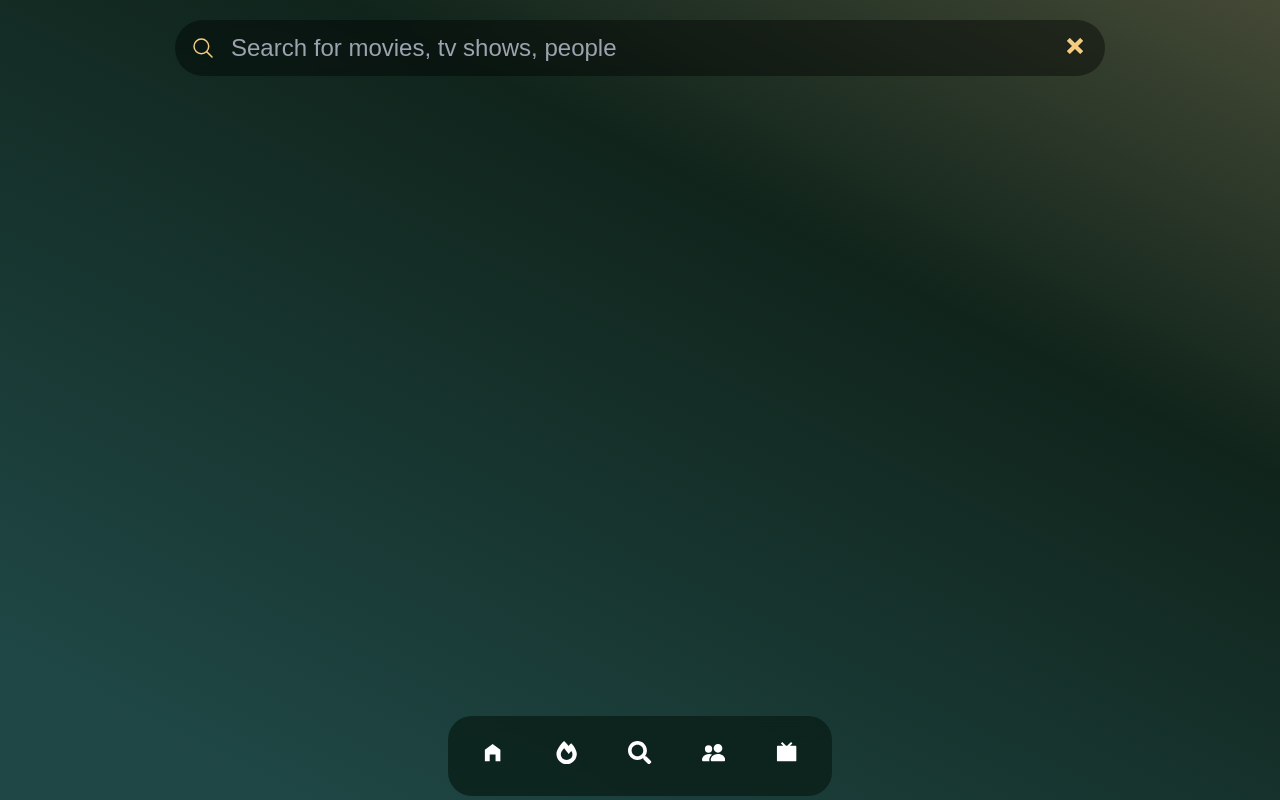
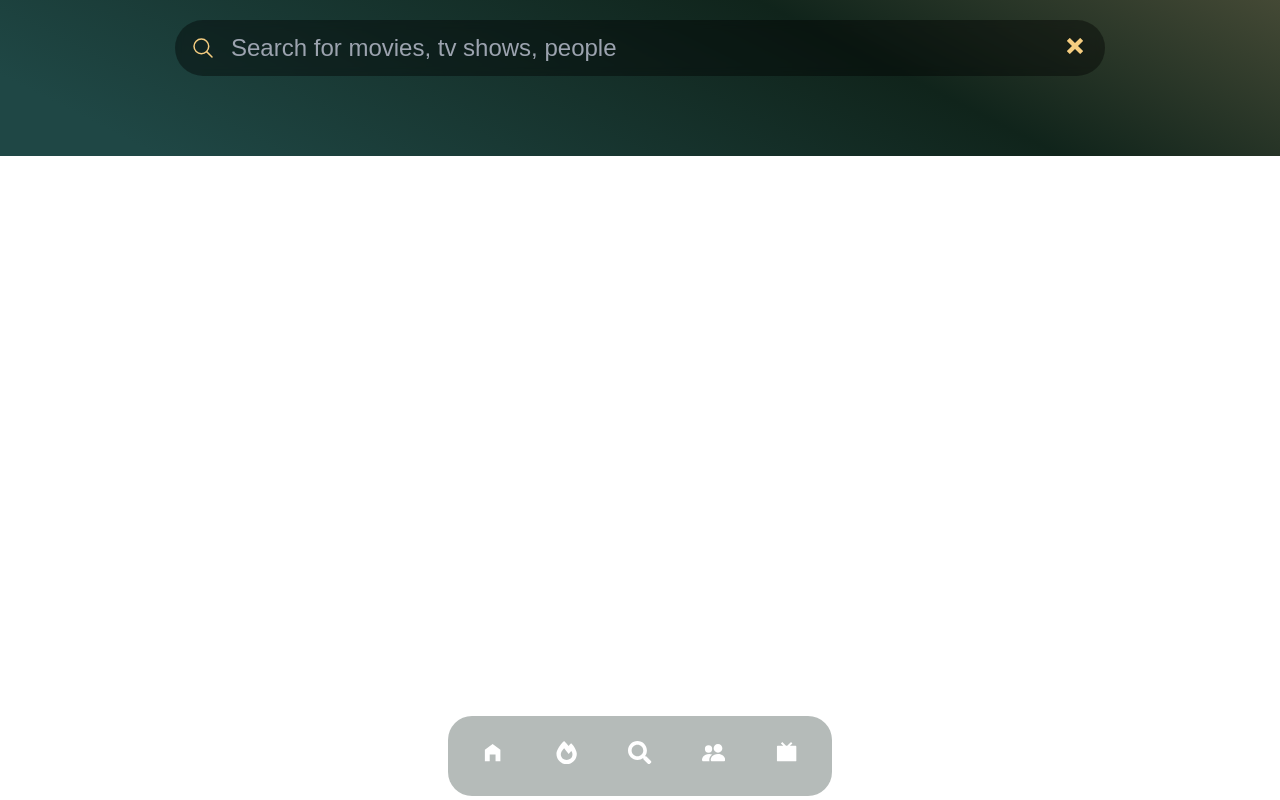
Before and after one commit to MAhmad25/TheMoviesFlix-Streaming-Platform, a React (Vite) app: page /search in a window 1280 px wide. Built offline with nearby package versions, Linux system fonts and the light colour scheme; a web font is replaced by a local one.

Commit message:
Refactor Navbar and Search components for improved styling and layout consistency

```diff
--- a/src/Components/partials/Navbar.jsx
+++ b/src/Components/partials/Navbar.jsx
@@ -36,7 +36,7 @@ const Navbar = () => {
       ];
 
       return (
-            <nav className="w-full h-[10vh] pt-5  flex px-5 z-30 justify-center mx-auto sm:w-1/2 md:w-[40%] lg:w-[35%] min-[1150px]:w-[30%] sm:rounded-3xl overflow-visible items-center fixed bottom-0 sm:bottom-2 md:bottom-1 left-0 right-0 text-white backdrop-blur-md bg-[#0A1F18]/80">
+            <nav className="w-full rounded-t-3xl  h-[10vh] pt-5  flex px-5 z-30 justify-center mx-auto sm:w-1/2 md:w-[40%] lg:w-[35%] min-[1150px]:w-[30%] sm:rounded-3xl overflow-visible items-center fixed bottom-0 sm:bottom-2 md:bottom-1 left-0 right-0 text-white backdrop-blur-md bg-[#0A1F18]/30">
                   <Dock items={dockItems} className="w-full" spring={{ mass: 0.2, stiffness: 120, damping: 10 }} magnification={80} distance={150} baseItemSize={50} />
             </nav>
       );
--- a/src/Components/partials/Search.jsx
+++ b/src/Components/partials/Search.jsx
@@ -23,7 +23,7 @@ const Search = () => {
       }, [query]);
       return (
             <>
-                  <section className={`w-full min-h-[100dvh] z-20 ${style.scrollbar}  lg:flex lg:flex-col lg:items-center  bg-[rgb(31,71,69)] bg-[linear-gradient(27deg,_rgba(31,71,69,1)_10%,_rgba(16,36,27,1)_67%,_rgba(68,73,53,1)_100%)] backdrop-blur-xl  px-5 overflow-y-scroll text-white`}>
+                  <section className={`w-full   ${style.scrollbar}  lg:flex lg:flex-col lg:items-center  bg-[rgb(31,71,69)] bg-[linear-gradient(27deg,_rgba(31,71,69,1)_10%,_rgba(16,36,27,1)_67%,_rgba(68,73,53,1)_100%)] backdrop-blur-xl  px-5 overflow-y-scroll text-white`}>
                         <motion.div initial={{ y: -100 }} animate={{ y: 0, transition: { ease: "backInOut", duration: 0.5 } }} className={`relative ${style.scrollbar} mt-5 lg:w-3/4 w-full`}>
                               <input value={query} onChange={(e) => setQuery(e.target.value)} autoFocus className="w-full text-[#F5CD80] pr-12 pl-14 outline-none font-Stoshi border-none rounded-full bg-black/40 caret-[#d0ab67]  selection:bg-[#F5CD80] selection:text-black backdrop-blur-sm md:text-xl lg:text-2xl  py-3" placeholder="Search for movies, tv shows, people" type="text" />
                               <span className="absolute left-7 lg:top-4 top-3 -translate-x-1/2">
@@ -33,7 +33,7 @@ const Search = () => {
                                     <ImCross color="#F5CD80" size="1rem" />
                               </motion.span>
                         </motion.div>
-                        <div className="mb-20 lg:flex gap-3 lg:flex-col lg:items-center lg:w-3/4">
+                        <div className="mb-20  lg:flex gap-3 lg:flex-col lg:items-center lg:w-3/4">
                               {movieData &&
                                     movieData.map((eachMovie, index) => (
                                           <Link to={`/${eachMovie.media_type}/details/${eachMovie.id}`} key={index} className="w-full px-5 flex  items-center gap-5  mt-3">
```
